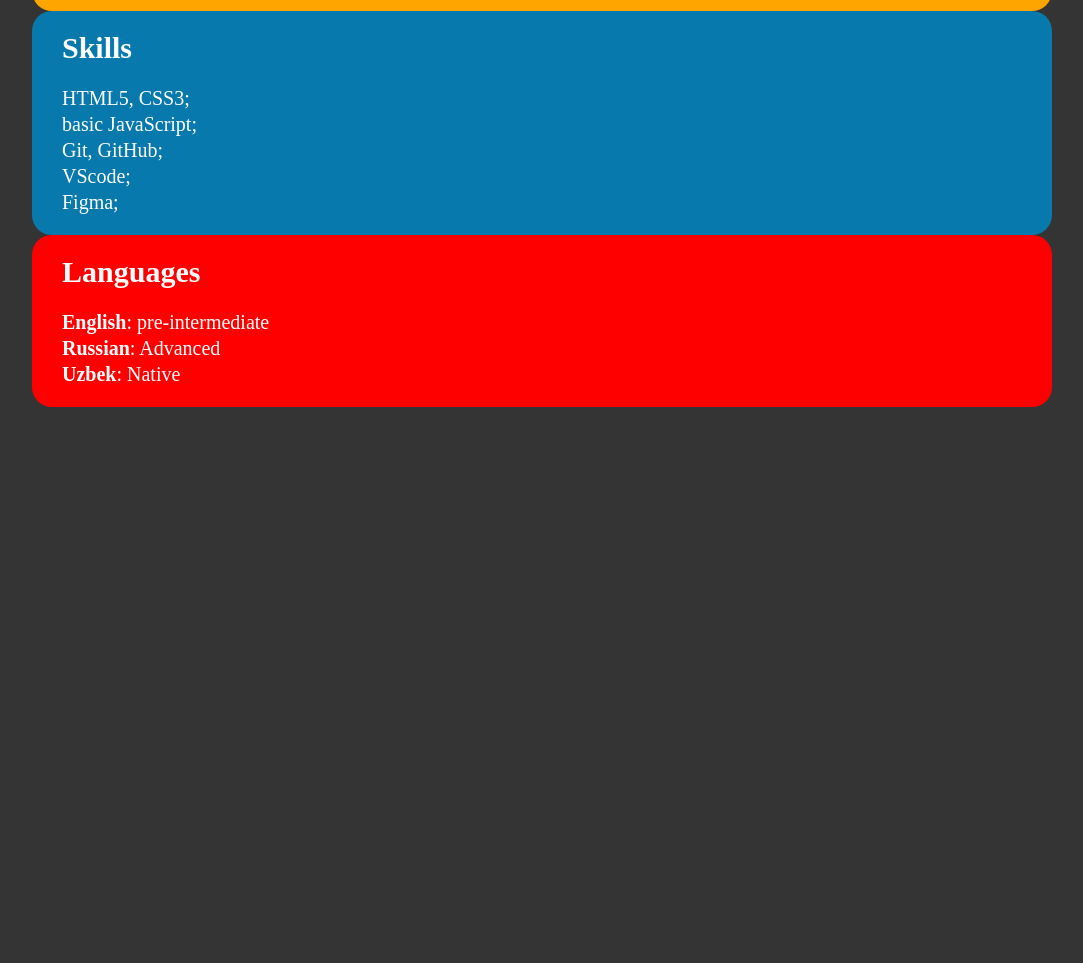
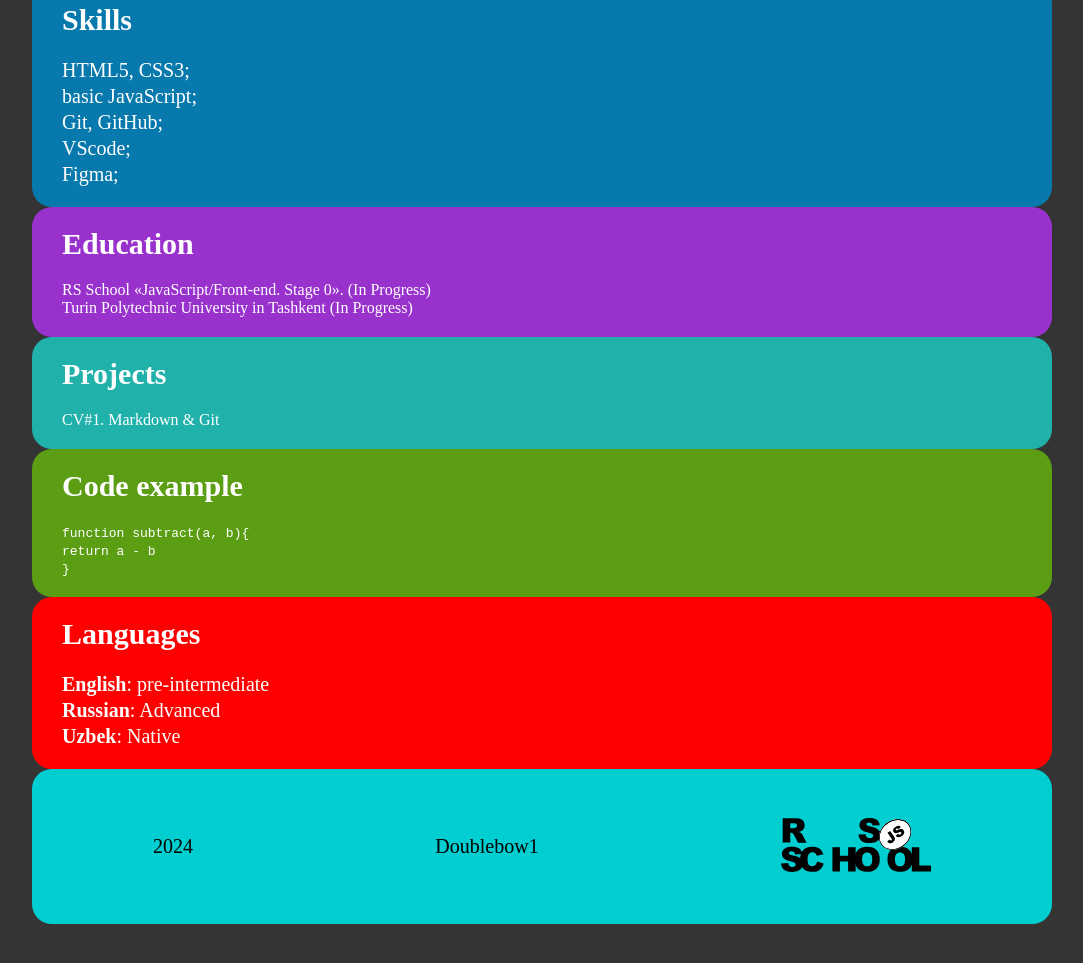
Before and after one commit to Doublebow1/rsschool-cv, a plain HTML site: page index.html in a window 1280 px wide. Shown: the part 707-1670 px from the top of the page, without its empty margins (98-1181 px from the left). Before the commit the page ends 1204 px from the top, so only its background shows below. Drawn offline with Linux system fonts and the light colour scheme.

Commit message:
feat:code,projects,education

```diff
--- a/css/style.css
+++ b/css/style.css
@@ -12,7 +12,7 @@ section {
 	padding: 20px 30px;
 	border-radius: 20px;
 }
-h3 {
+h2 {
 	font-size: 30px;
 }
 a {
@@ -55,6 +55,7 @@ li {
 }
 .header__links {
 	display: flex;
+	flex-wrap: wrap;
 	gap: 30px;
 	font-size: 18px;
 	margin-right: 30px;
@@ -73,8 +74,19 @@ li {
 .about__text p{
 	line-height: 140%;
 	font-size: 20px;
-	width: 700px;
 	padding: 10px;
+}
+
+.code {
+	background-color: rgb(91, 158, 19);
+}
+
+.education {
+	background-color: darkorchid;
+}
+
+.projects {
+	background-color: lightseagreen;
 }
 
 .skills {
@@ -92,3 +104,19 @@ li {
 	line-height: 130%;
 	font-size: 20px;
 }
+
+.footer {
+	border-radius: 20px;
+	background-color: darkturquoise;
+	display: flex;
+	align-items: center;justify-content: space-around;
+	font-size: 20px;
+	color: #000;
+}
+.rs-logo img {
+	width: 150px;
+	height: 150px;
+}
+.git-hub a{
+	color: #000;
+}
--- a/index.html
+++ b/index.html
@@ -4,7 +4,7 @@
 	<meta charset="UTF-8">
 	<meta name="viewport" content="width=device-width, initial-scale=1.0">
 	<link rel="stylesheet" href="./css/style.css">
-	<title>HTML, CSS & Git Basics</title>
+	<title>HTML, CSS &amp; Git Basics</title>
 </head>
 <body>
 	<header class="header">
@@ -22,7 +22,7 @@
 		</nav>
 	</header>
 	<section class="contacts" id="contacts">
-		<h3 class="contacts__title title">Contacts</h3>
+		<h2 class="contacts__title title">Contacts</h2>
 		<div class="contacts__text">
 			<ul class="contact__items">
 				<li class="contact__item"><b>E-mail</b>: <a href="#">asror6857@gmail.com;</a></li>
@@ -32,7 +32,7 @@
 		</div>
 	</section>
 	<section class="about-me" id="about-me">
-		<h3 class="about__title title">Contacts</h3>
+		<h2 class="about__title title">Contacts</h2>
 		<div class="about__text">
 			<p>
 				I was sudied in first class in high shool when i heard about programming and i was very interest on it.
@@ -46,7 +46,7 @@
 		</div>
 	</section>
 	<section class="skills" id="skills">
-		<h3 class="skills__title title">Skills</h3>
+		<h2 class="skills__title title">Skills</h2>
 		<div class="skills__text">
 			<ul>
 				<li class="skill-item">HTML5, CSS3;</li>
@@ -57,8 +57,28 @@
 			</ul>
 		</div>
 	</section>
+	<section class="education">
+		<h2 class="edu__title title">Education</h2>
+		<ol>
+			<li>RS School «JavaScript/Front-end. Stage 0». (In Progress)</li>
+			<li>Turin Polytechnic University in Tashkent (In Progress)</li>
+		</ol>
+	</section>
+	<section class="projects">
+		<h2 class="proj__title title">Projects</h2>
+		<p>CV#1. Markdown & Git</p>
+	</section>
+	<section class="code">
+		<h2 class="code__title title">Code example</h2>
+		<div class="my-code">
+			<code>function subtract(a, b){<br>
+				return a - b<br>
+			}
+			</code>
+		</div>
+	</section>
 	<section class="languages" id="languages">
-		<h3 class="languages__title title">Languages</h3>
+		<h2 class="languages__title title">Languages</h2>
 		<div class="languages__text">
 			<ol>
 				<li class="language-item"><b>English</b>: pre-intermediate</li>
@@ -67,5 +87,14 @@
 			</ol>
 		</div>
 	</section>
+	<footer class="footer">
+		<div class="project-year">2024</div>
+		<div class="git-hub">
+			<a href="https://github.com/Doublebow1">Doublebow1</a>
+		</div>
+		<div class="rs-logo">
+			<a href="https://rs.school/js-stage0/"><img src="./img/rs_school_js.svg" alt="rs-school"></a>
+		</div>
+	</footer>
 </body>
 </html>
```
Also changed, not shown: img/rs_school_js.svg (added).
